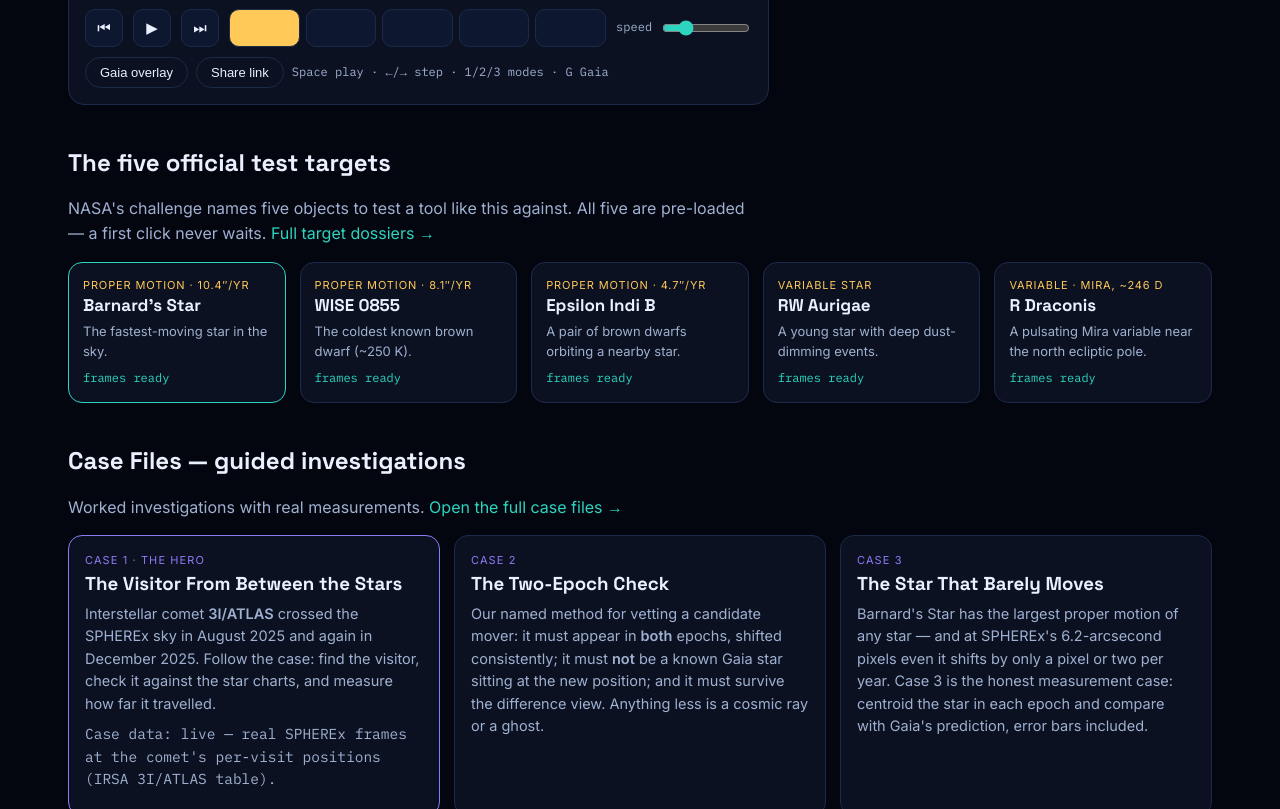
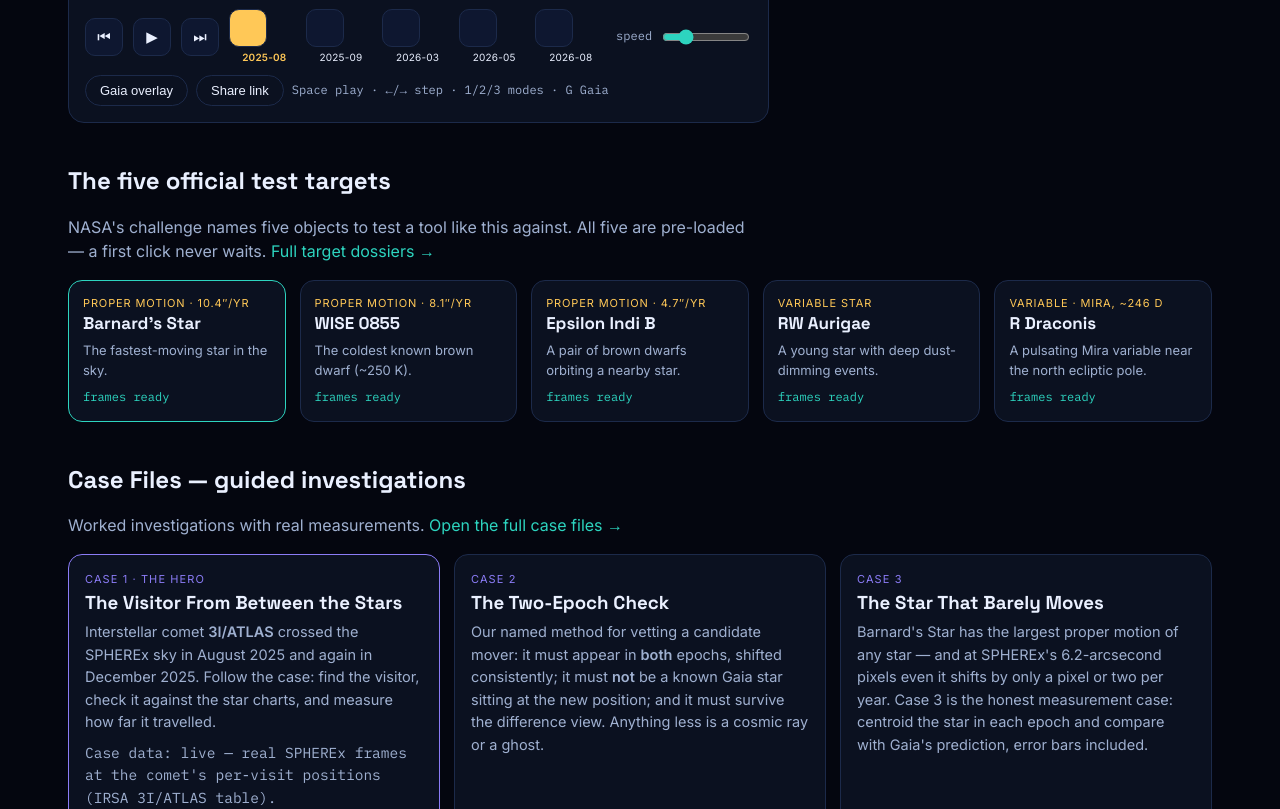
Before and after one commit to Daimx1214/skyblink, a plain HTML site: page index.html in a window 1280 px wide. Shown: the part 1200-2009 px from the top of the page. Drawn offline with Linux system fonts and the light colour scheme.

Commit message:
QA fix: visible date labels on the epoch timeline

```diff
--- a/app.js
+++ b/app.js
@@ -104,11 +104,18 @@ function buildTimeline() {
   const tl = $("#timeline");
   tl.innerHTML = "";
   state.manifest.frames.forEach((f, i) => {
+    const wrap = document.createElement("div");
+    wrap.className = "tick-wrap" + (i === state.idx ? " on" : "");
     const tick = document.createElement("button");
     tick.className = "tick" + (i === state.idx ? " on" : "");
     tick.title = `${f.release} · ${f.date}`;
     tick.addEventListener("click", () => showFrame(i));
-    tl.appendChild(tick);
+    const lab = document.createElement("span");
+    lab.className = "tick-date";
+    lab.textContent = f.date.slice(0, 7);
+    wrap.appendChild(tick);
+    wrap.appendChild(lab);
+    tl.appendChild(wrap);
   });
 }
 
@@ -134,6 +141,8 @@ async function showFrame(i) {
   state.idx = (i + frames.length) % frames.length;
   const f = frames[state.idx];
   document.querySelectorAll(".tick").forEach((el, j) =>
+    el.classList.toggle("on", j === state.idx));
+  document.querySelectorAll(".tick-wrap").forEach((el, j) =>
     el.classList.toggle("on", j === state.idx));
   $("#legend").innerHTML =
     `Frame ${String.fromCharCode(65 + state.idx)} · <span class="rel rel-${f.release}">${f.release}</span>` +
--- a/style.css
+++ b/style.css
@@ -90,8 +90,11 @@ main{max-width:1180px;margin:0 auto;padding:0 18px 40px}
   width:38px;height:38px;border-radius:10px;cursor:pointer;font-size:15px}
 .transport button:hover{border-color:var(--teal)}
 .timeline{flex:1;display:flex;gap:6px;align-items:center;min-width:120px}
-.tick{flex:1;height:8px;border-radius:99px;background:var(--line);cursor:pointer;border:0;padding:0}
+.tick{width:100%;height:8px;border-radius:99px;background:var(--line);cursor:pointer;border:0;padding:0}
 .tick.on{background:var(--amber)}
+.tick-wrap{flex:1;display:flex;flex-direction:column;gap:3px;min-width:0}
+.tick-date{font-size:10px;color:var(--dim);text-align:center;letter-spacing:.02em}
+.tick-wrap.on .tick-date{color:var(--amber);font-weight:600}
 .fps{display:flex;gap:8px;align-items:center;color:var(--mist);font-size:12px}
 .fps input{accent-color:var(--teal)}
 
```
